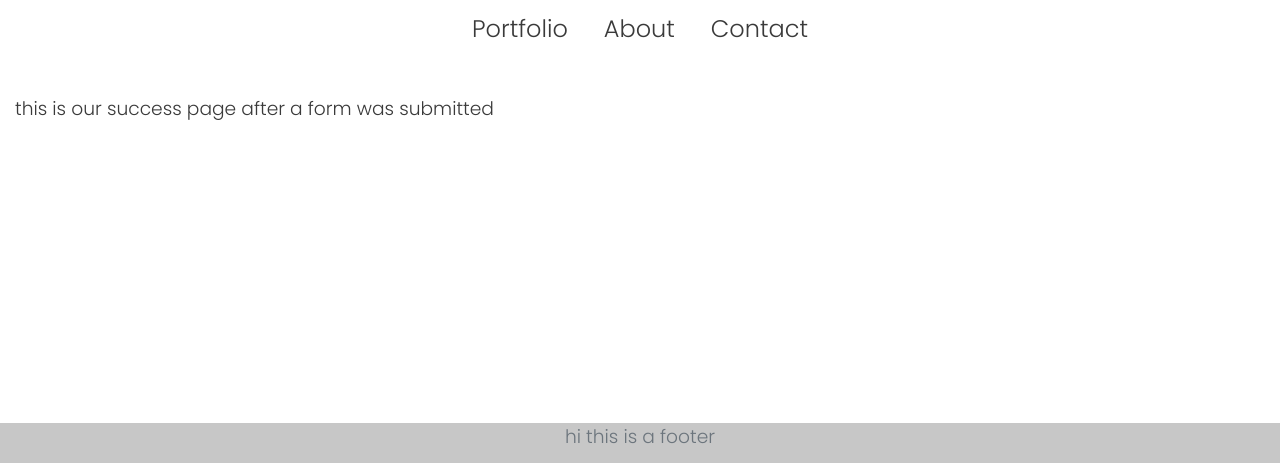
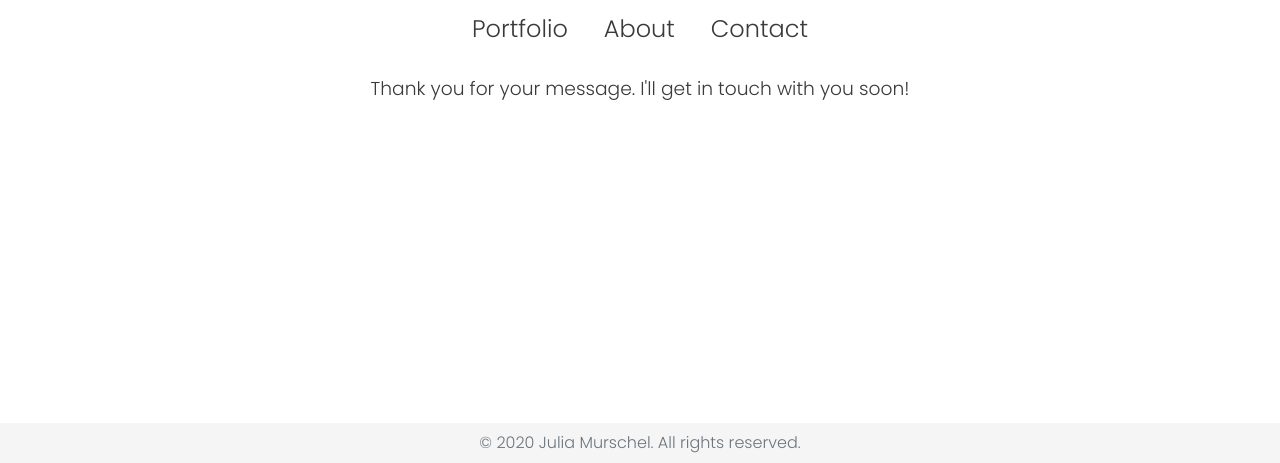
Before and after one commit to tinkerbits/julia_portfolio-server, a Django app: page /success/ in a window 1280 px wide. Shown: the part 337-800 px from the top of the page. Run offline with Django 3.2, Linux system fonts and the light colour scheme; some libraries are stand-ins or nearby versions.

Commit message:
finalized code details

```diff
--- a/static/css/base.css
+++ b/static/css/base.css
@@ -34,7 +34,7 @@ div.homelogo {
 /* To style the navigation bar: */
 nav {
   background-color: #ffffff;
-  margin-bottom: 2rem;
+  margin-bottom: 0.75rem;
 }
 
 .navbar-nav > li{
@@ -66,13 +66,22 @@ a.nav-link:hover{
   padding-bottom: 2.5rem;
 }
 
+#footerspacer {
+  height: 1.5rem;
+}
+
 #footer {
   position: absolute;
   bottom: 0;
   width: 100%;
   height: 2.5rem;
-  background-color: rgb(199, 199, 199);
-  text-align: center;
+  background-color: rgb(245, 245, 245);
+  font-size: 12pt;
+
+  /*to align footer text center - see https://www.quora.com/How-do-I-center-the-text-of-my-footer-in-my-CSS*/
+  display: flex;
+  align-items: center;
+  justify-content: center;
 }
 
 /* To make the portfolio page responsive: */
@@ -151,8 +160,8 @@ div.messageform {
 }
 
 .form-control {
-  font-size: 18pt;
-  font-weight: 700;
+  font-size: 14pt;
+  font-weight: 400;
 }
 
 .centerstuff {
--- a/templates/base.html
+++ b/templates/base.html
@@ -53,12 +53,12 @@
                 {% block content %}
                 {% endblock content %}
             </div>
-
+            <div id="footerspacer"></div>
         </div>
 
         <!--Footer-->
         <footer id="footer">
-            <span class="text-muted">hi this is a footer</span>
+            <span class="text-muted">&copy; 2020 Julia Murschel. All rights reserved.</span>
         </footer>
 
     </div>
--- a/templates/contact-success.html
+++ b/templates/contact-success.html
@@ -2,6 +2,6 @@
 
 {% block content %}
 
-this is our success page after a form was submitted
+<div class="centerstuff">Thank you for your message. I'll get in touch with you soon!</div>
 
 {% endblock content %}
```
